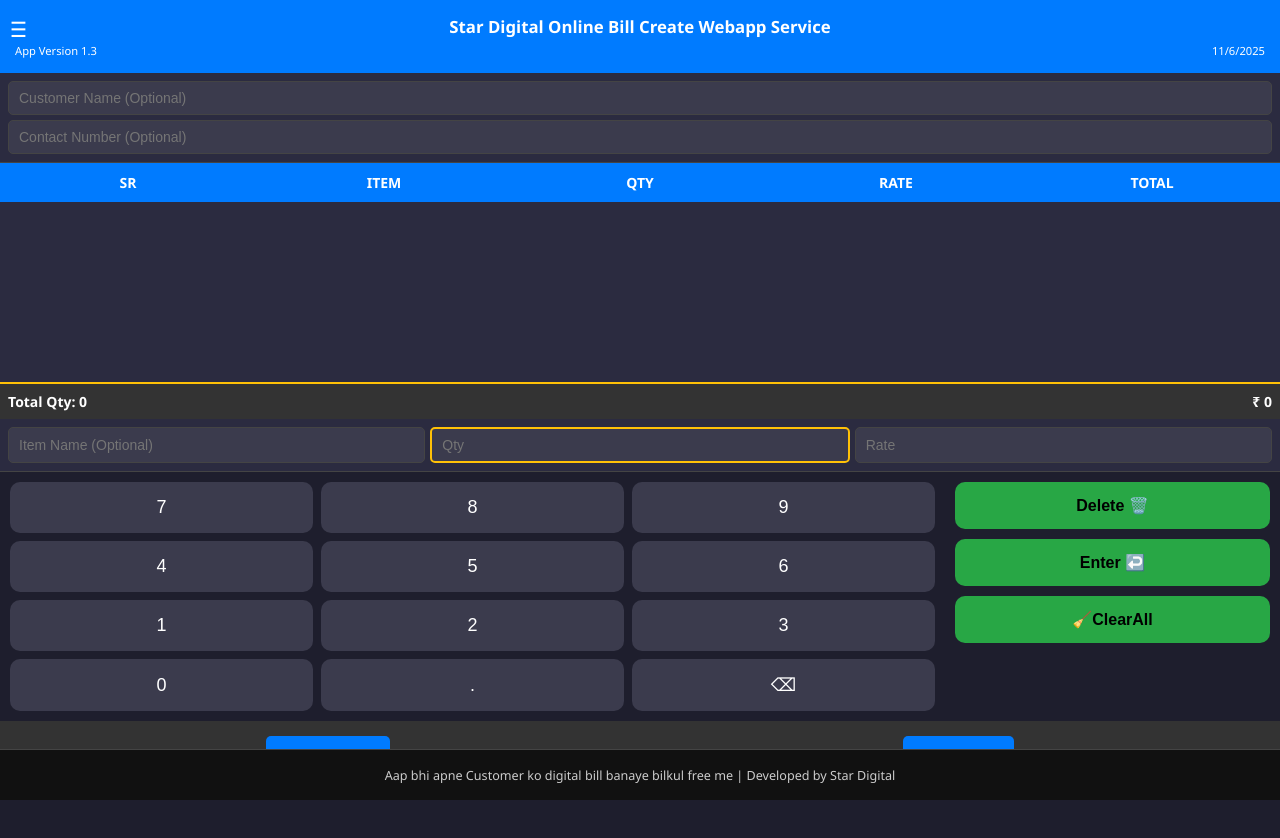
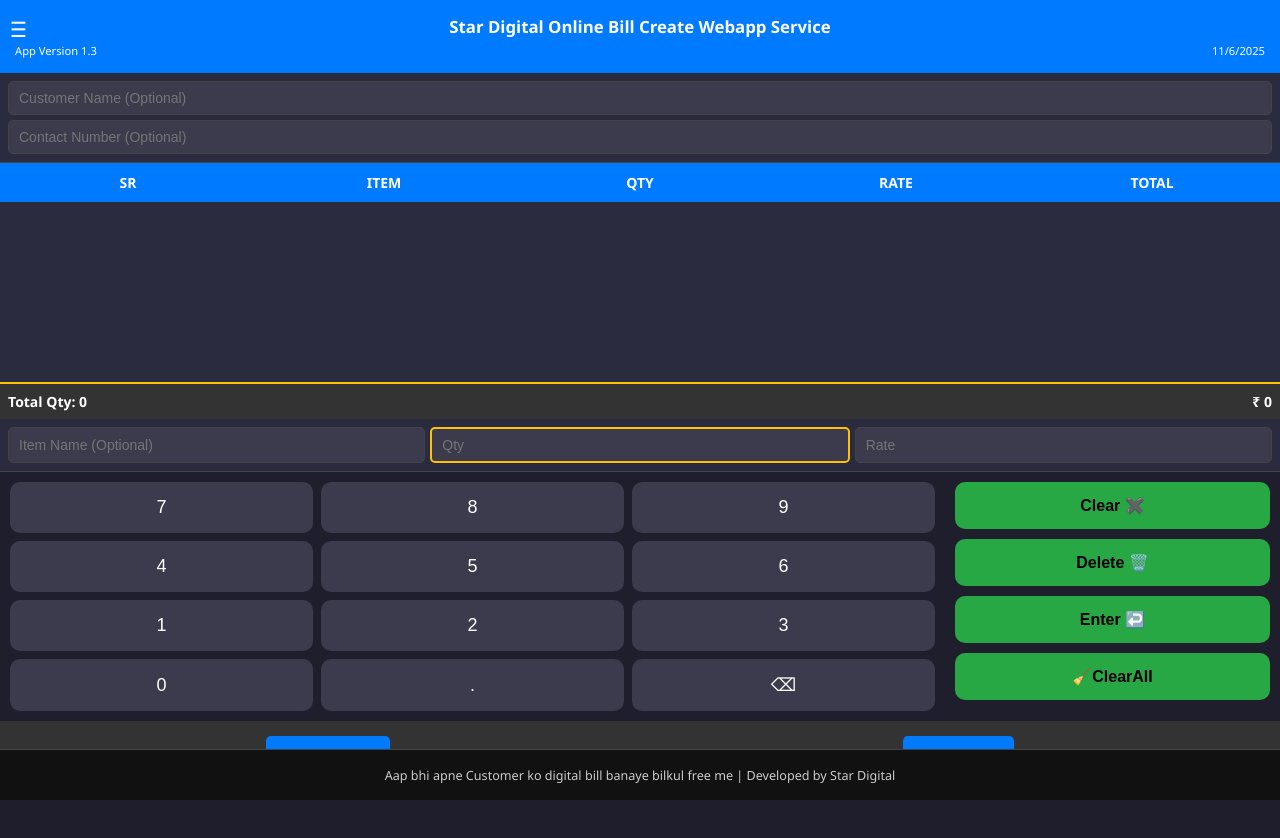
Before and after one commit to mustafa2smi-ui/Staronlinebill, a plain HTML site: page index.html in a window 1280 px wide. Drawn offline with nearby package versions, Linux system fonts and the light colour scheme.

Commit message:
Update index.html

```diff
--- a/index.html
+++ b/index.html
@@ -453,7 +453,7 @@
         </div>
     </div>
     <div class="side-btns" style="width: 25%;">
-        <!--<button onclick="clearInput()">Clear ✖️</button>-->
+        <button onclick="clearInput()">Clear ✖️</button>
         <button onclick="deleteItem()" id="delBtn" disabled>Delete 🗑️</button>
         <button type="button" onclick="saveItem()">Enter ↩️</button>
         <button onclick="clearTable()">🧹ClearAll</button>
@@ -586,7 +586,7 @@ row.innerHTML = `
             list.scrollTop = list.scrollHeight;
         }
     }
-/*
+
     function clearInput() {
         qtyInput.value = "";
         rateInput.value = "";
@@ -597,7 +597,7 @@ row.innerHTML = `
         enterBtn.innerText = "Enter ×";
         renderTable();
     }
-    */
+
     /*
     // clearInput फ़ंक्शन में
 function clearInput() {
@@ -615,6 +615,7 @@ function clearInput() {
     renderTable();
 }
     */
+    /*
     // Function: selectRow(index)
 function selectRow(index) {
     if (selectedIndex === index) {
@@ -640,7 +641,7 @@ function selectRow(index) {
     // (Optional) delBtn को जबरदस्ती Disable करें ताकि गलती से डिलीट न हो जाए।
     document.getElementById("delBtn").disabled = true;
 }
-
+    */
 /*
     function clearTable() {
         if (confirm("क्या आप सुनिश्चित हैं कि आप पूरी टेबल हटाना चाहते हैं? यह डेटा लोकल स्टोरेज से भी हट जाएगा।")) {
@@ -671,7 +672,7 @@ function selectRow(index) {
         alert("टेबल क्लियर हो गई!");
     }
     }
-    /*
+
     function selectRow(index) {
         if (selectedIndex === index) {
             clearInput();
@@ -687,7 +688,7 @@ function selectRow(index) {
         highlight();
         renderTable();
     }
-*/
+
     /*
     // selectRow फ़ंक्शन में
 function selectRow(index) {
@@ -710,6 +711,7 @@ function selectRow(index) {
     renderTable(); // यह delBtn को इनेबल भी करेगा
 }
     */
+    /*
     // Function: clearInput()
 function clearInput() {
     qtyInput.value = "";
@@ -725,7 +727,7 @@ function clearInput() {
     // delBtn को डिलीट ही रहने दें और इसे renderTable() के माध्यम से Disable करवाएँ
     renderTable();
 }
-
+    */
 /*
     function deleteItem() {
         if (selectedIndex >= 0 && confirm("क्या आप इस आइटम को हटाना चाहते हैं?")) {
```
